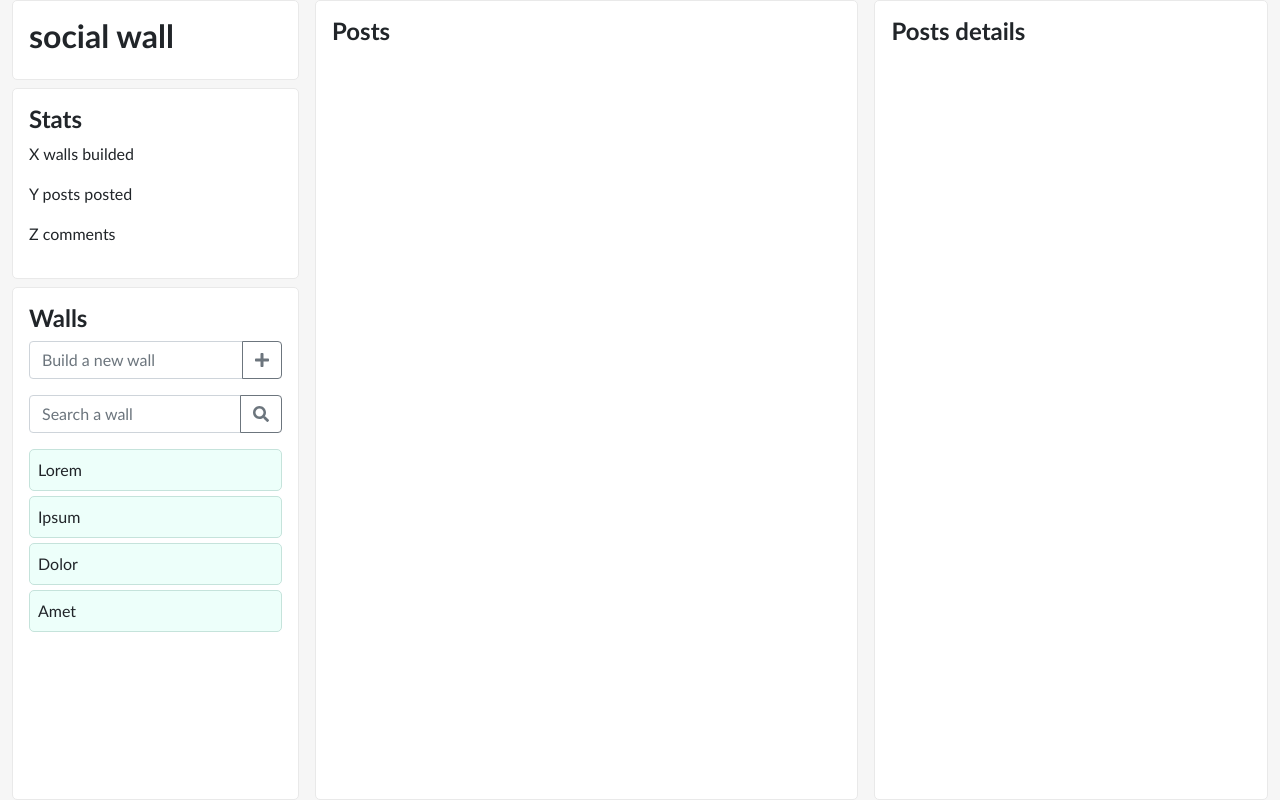
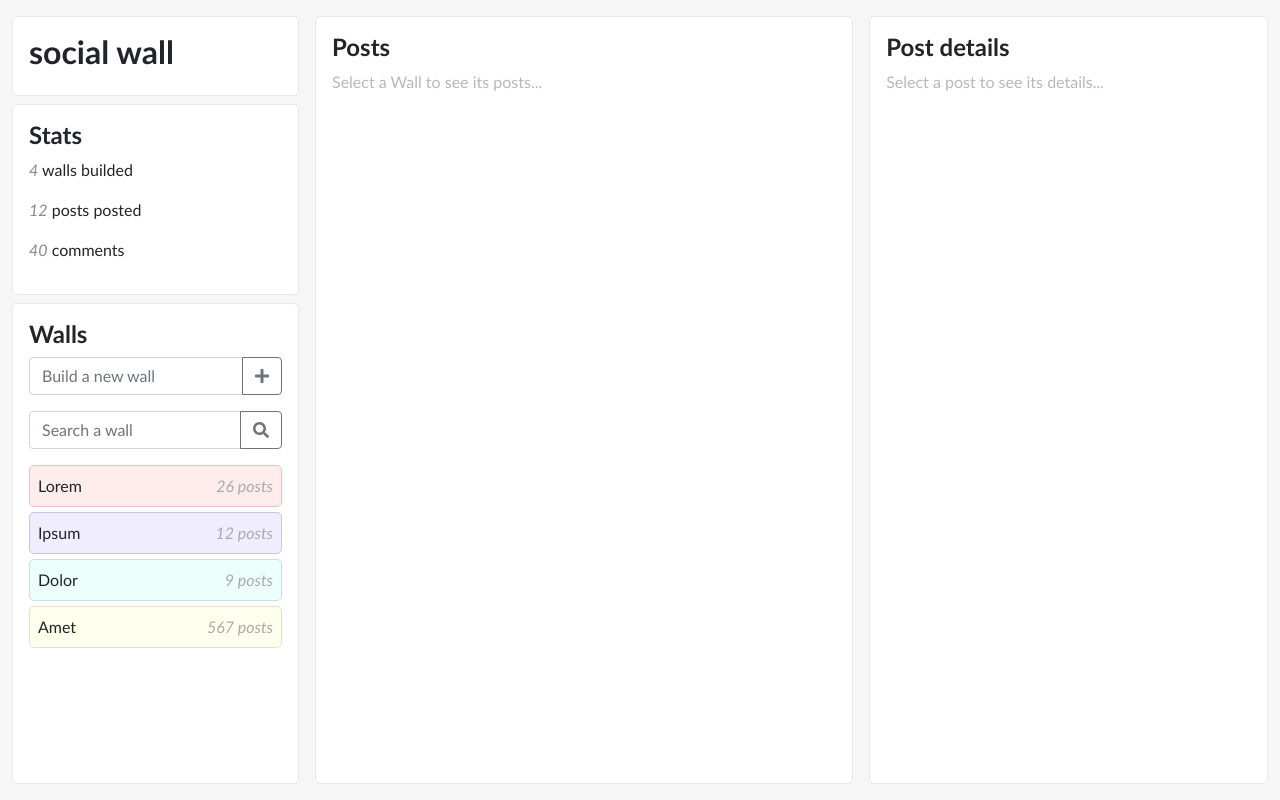
Before and after one commit to cyrilgourgouillon/social-wall-angular, an Angular app: page / in a window 1280 px wide. Built offline with nearby package versions, Linux system fonts and the light colour scheme.

Commit message:
div.class into ngClass for angular components

```diff
--- a/src/app/app.component.html
+++ b/src/app/app.component.html
@@ -1,21 +1,12 @@
 <div class="container-fluid">
     <div class="main-container">
         <div class="app-part side-bar-panel mg-right">
-            <div class="panel title-panel">
-                <app-title></app-title>
-            </div>
-            <div class="panel stats-panel">
-                <app-stats></app-stats>
-            </div>
-            <div class="panel walls-panel">
-                <app-walls></app-walls>
-            </div>
+            <app-title ngClass="panel title-panel mg-top"></app-title>
+            <app-stats ngClass="panel stats-panel"></app-stats>
+            <app-walls ngClass="panel walls-panel mg-bot"></app-walls>
         </div>
-        <div class="app-part panel post-panel mg-right">
-            <app-posts></app-posts>
-        </div>
-        <div class="app-part panel post-detail-panel">
-            <app-post-detail></app-post-detail>
-        </div>
+
+        <app-posts ngClass="app-part panel post-panel mg-right mg-top mg-bot"></app-posts>
+        <app-post-detail ngClass="app-part panel post-detail-panel mg-top mg-bot"></app-post-detail>
     </div>
 </div>
--- a/src/app/comments-components/post-detail/post-detail.component.html
+++ b/src/app/comments-components/post-detail/post-detail.component.html
@@ -1 +1,2 @@
-<h1>Posts details</h1>
+<h1>Post details</h1>
+<span class="no-info-msg">Select a post to see its details...</span>
--- a/src/app/posts-components/posts/posts.component.html
+++ b/src/app/posts-components/posts/posts.component.html
@@ -1 +1,2 @@
 <h1>Posts</h1>
+<span class="no-info-msg">Select a Wall to see its posts...</span>
--- a/src/app/side-bar-components/stats/stats.component.css
+++ b/src/app/side-bar-components/stats/stats.component.css
@@ -0,0 +1,4 @@
+.stat-number {
+    font-style: italic;
+    color: #8a8a8a;
+}
--- a/src/app/side-bar-components/stats/stats.component.html
+++ b/src/app/side-bar-components/stats/stats.component.html
@@ -1,4 +1,4 @@
 <h1>Stats</h1>
-<p><span>X</span> walls builded</p>
-<p><span>Y</span> posts posted</p>
-<p><span>Z</span> comments</p>
+<p><span class="stat-number">4</span> walls builded</p>
+<p><span class="stat-number">12</span> posts posted</p>
+<p><span class="stat-number">40</span> comments</p>
--- a/src/app/side-bar-components/walls/list/list.component.css
+++ b/src/app/side-bar-components/walls/list/list.component.css
@@ -4,9 +4,27 @@
     padding: 0;
 }
 
-.wall-item {
+.red {
+    background: #ffeded;
+    border: 1px solid #e3c5c5;
+}
+
+.blue {
+    background: #f0edff;
+    border: 1px solid #c8c5e3;
+}
+
+.green {
     background: #EDFFFA;
     border: 1px solid #c5e3db;
+}
+
+.yellow {
+    background: #ffffed;
+    border: 1px solid #e3e3c5;
+}
+
+.wall-item {
     cursor: pointer;
     margin-bottom: 5px;
     padding: 0.5em;
@@ -14,5 +32,11 @@
 }
 
 .wall-item:hover {
-    background-color: #daf2ec;
+    background-color: #f2f2f2;
 }
+
+.posts-count {
+    color: #ababab;
+    font-style: italic;
+    float: right;
+}
--- a/src/app/side-bar-components/walls/list/list.component.html
+++ b/src/app/side-bar-components/walls/list/list.component.html
@@ -1,6 +1,6 @@
 <ul class="walls-list">
-    <li class="wall-item">Lorem</li>
-    <li class="wall-item">Ipsum</li>
-    <li class="wall-item">Dolor</li>
-    <li class="wall-item">Amet</li>
+    <li class="wall-item red">Lorem<span class="posts-count">26 posts</span></li>
+    <li class="wall-item blue">Ipsum<span class="posts-count">12 posts</span></li>
+    <li class="wall-item green">Dolor<span class="posts-count">9 posts</span></li>
+    <li class="wall-item yellow">Amet<span class="posts-count">567 posts</span></li>
 </ul>
--- a/src/styles.css
+++ b/src/styles.css
@@ -12,12 +12,20 @@ body {
     justify-content: flex-start;
 }
 
-.mg-panel {
-    margin: 1em 0 1em 0;
+.mg-top {
+    margin-top: 1em;
+}
+
+.mg-bot {
+    margin-bottom: 1em;
 }
 
 .mg-right {
     margin-right: 1em;
+}
+
+.no-info-msg {
+    color: #b8b8b8;
 }
 
 .panel {
@@ -55,6 +63,7 @@ body {
 
 .walls-panel {
     flex: 1 1 auto;
+    overflow: auto;
 }
 
 h1, h2{
```
